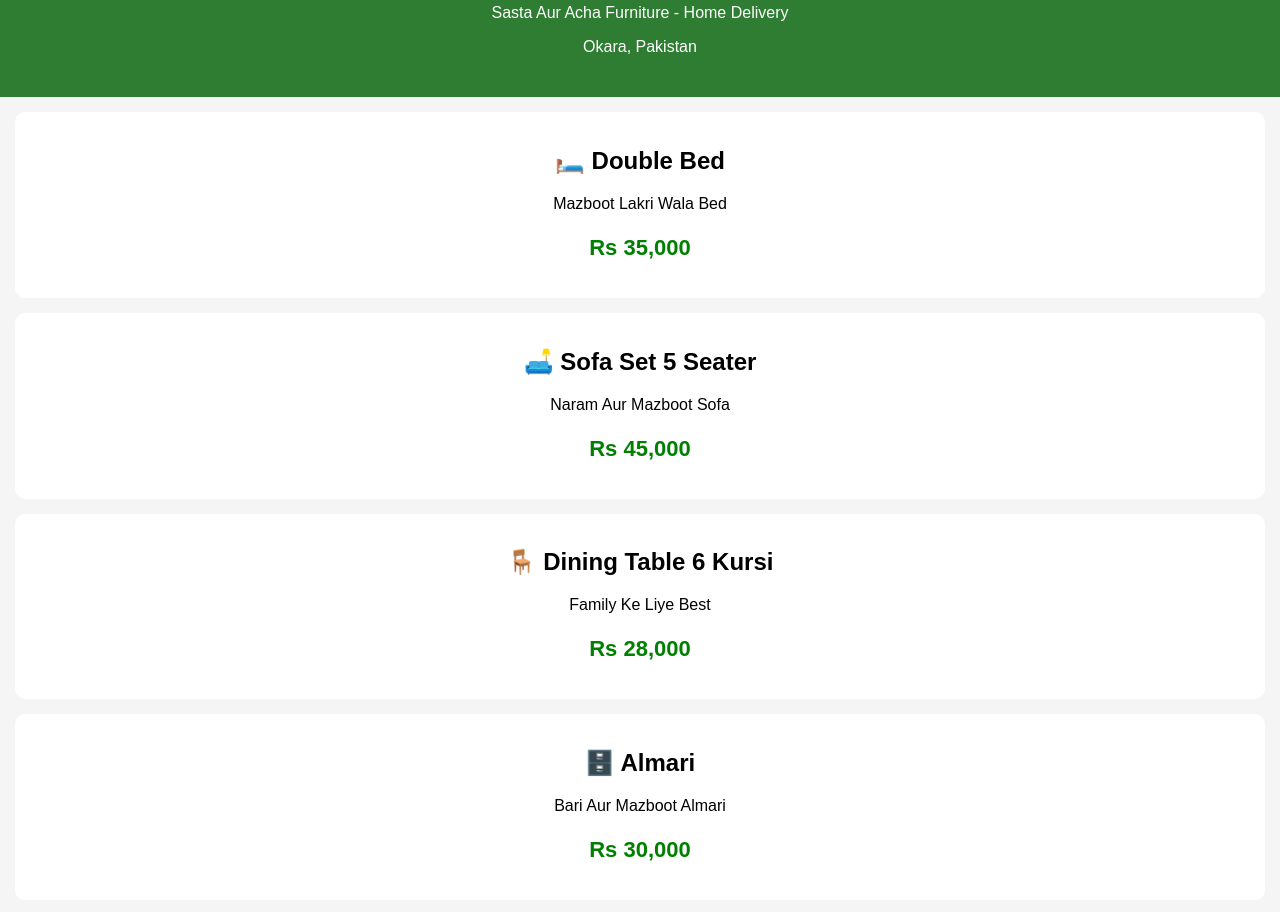
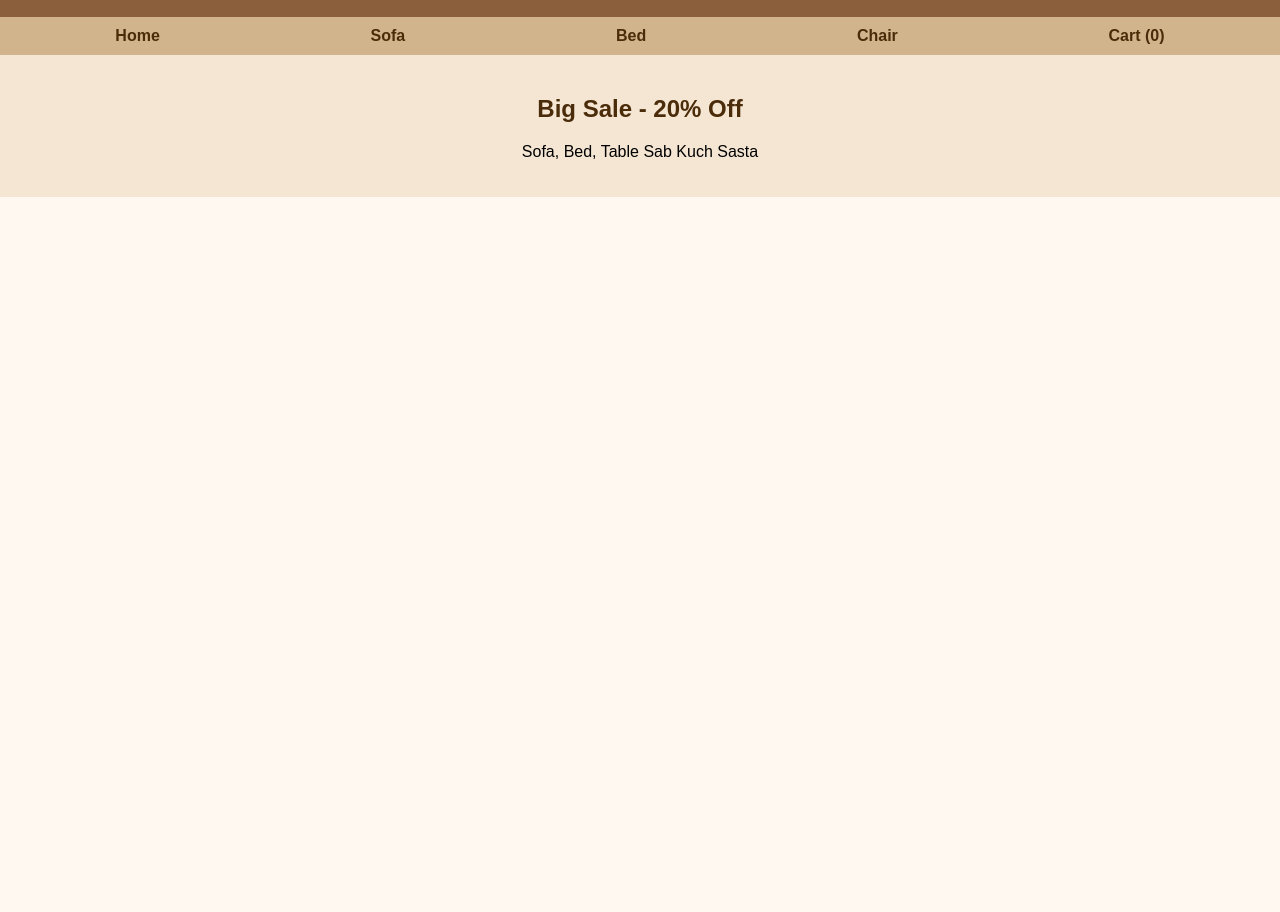
Before and after one commit to hk6191930-sys/sasta-furniture, a plain HTML site: page index.html in a window 1280 px wide. Shown: the part 101-1013 px from the top of the page. After the commit the page ends 800 px from the top, so only its background shows below. Drawn offline with Linux system fonts and the light colour scheme.

Commit message:
Update index.html

```diff
--- a/index.html
+++ b/index.html
@@ -1,52 +1,46 @@
 <!DOCTYPE html>
-<html>
+<html lang="ur">
 <head>
-<title>Sasta Furniture Okara</title>
-<meta name="viewport" content="width=device-width, initial-scale=1">
+<meta charset="UTF-8">
+<meta name="viewport" content="width=device-width, initial-scale=1.0">
+<title>Sasta Furniture - Okara</title>
 <style>
-body{font-family:Arial;text-align:center;background:#f5f5f5;margin:0}
-.header{background:#2e7d32;color:white;padding:25px}
-.box{background:white;margin:15px;padding:15px;border-radius:10px}
-.price{color:green;font-size:22px;font-weight:bold}
-.btn{display:block;background:#25D366;color:white;padding:15px;margin:10px;border-radius:10px;text-decoration:none;font-size:20px;font-weight:bold}
-.btn2{display:block;background:#2e7d32;color:white;padding:15px;margin:10px;border-radius:10px;text-decoration:none;font-size:20px;font-weight:bold}
+body{font-family:Arial; margin:0; background:#FFF8F0;}
+.header{background:#8B5E3C; color:white; padding:15px; text-align:center;}
+.header h1{margin:0;}
+.header p{margin:5px;}
+.menu{display:flex; justify-content:space-around; background:#D2B48C; padding:10px;}
+.menu a{text-decoration:none; color:#4A2C0A; font-weight:bold;}
+.banner{background:#F5E6D3; padding:20px; text-align:center;}
+.banner h2{color:#4A2C0A;}
+.products{display:grid; grid-template-columns:1fr 1fr; gap:10px; padding:10px;}
+.card{background:white; border-radius:10px; padding:10px; text-align:center; box-shadow:0 2px 5px #ccc;}
+.card img{width:100%; border-radius:10px; height:140px; object-fit:cover;}
+.card button{background:#8B5E3C; color:white; border:none; padding:8px 15px; border-radius:5px; margin:3px; width:90%;}
+.card .wa{background:#25D366;}
+.footer{background:#4A2C0A; color:white; text-align:center; padding:10px; margin-top:10px;}
+.admin-btn{background:green; color:white; padding:10px; border:none; border-radius:5px; margin:10px;}
+.box{background:white;margin:10px;padding:15px;border-radius:10px;box-shadow:0 2px 5px #ccc;text-align:center}
+input,textarea{width:90%;padding:10px;margin:5px;border:1px solid #ccc;border-radius:8px}
 </style>
 </head>
 <body>
+
 <div class="header">
-<h1>Sasta Furniture Okara</h1>
-<p>Sasta Aur Acha Furniture - Home Delivery</p>
-<p>Okara, Pakistan</p>
+<h1>Sasta Furniture</h1>
+<p>Okara - Sasta Aur Acha Furniture</p>
+<p>Admin: Hamza - 03104559318</p>
 </div>
 
-<div class="box">
-<h2>🛏️ Double Bed</h2>
-<p>Mazboot Lakri Wala Bed</p>
-<p class="price">Rs 35,000</p>
+<div class="menu">
+<a href="#">Home</a>
+<a href="#" onclick="filterCat('Sofa')">Sofa</a>
+<a href="#" onclick="filterCat('Bed')">Bed</a>
+<a href="#" onclick="filterCat('Chair')">Chair</a>
+<a href="#" onclick="showCart()">Cart (<span id="cartCount">0</span>)</a>
 </div>
 
-<div class="box">
-<h2>🛋️ Sofa Set 5 Seater</h2>
-<p>Naram Aur Mazboot Sofa</p>
-<p class="price">Rs 45,000</p>
-</div>
-
-<div class="box">
-<h2>🪑 Dining Table 6 Kursi</h2>
-<p>Family Ke Liye Best</p>
-<p class="price">Rs 28,000</p>
-</div>
-
-<div class="box">
-<h2>🗄️ Almari</h2>
-<p>Bari Aur Mazboot Almari</p>
-<p class="price">Rs 30,000</p>
-</div>
-
-<a class="btn" href="https://wa.me/923001234567">WhatsApp Par Order Karain</a>
-<a class="btn2" href="tel:03001234567">Call Karain</a>
-<p>Cash On Delivery Available</p>
-
-</div>
-</body>
-</html>
+<div class="banner">
+<h2>Big Sale - 20% Off</h2>
+<p>Sofa, Bed, Table Sab Kuch Sasta</p>
+<p
```
